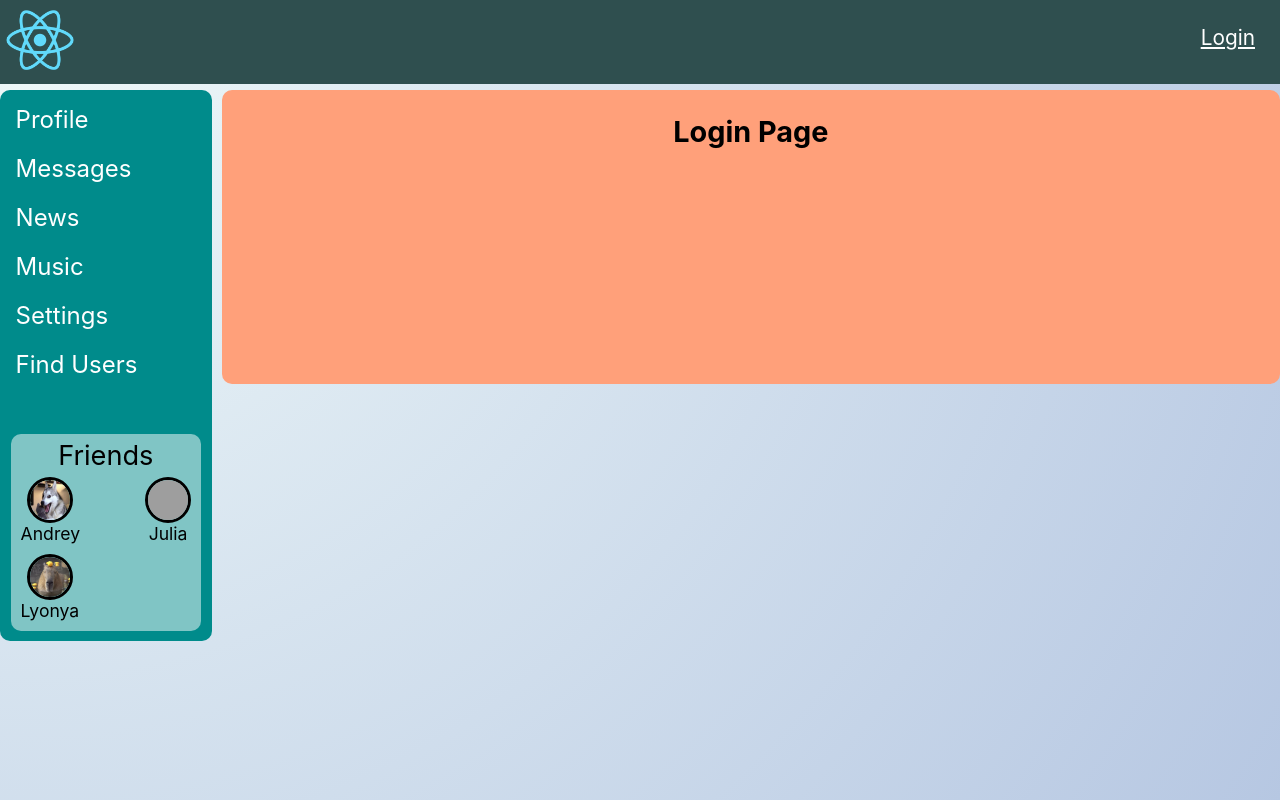
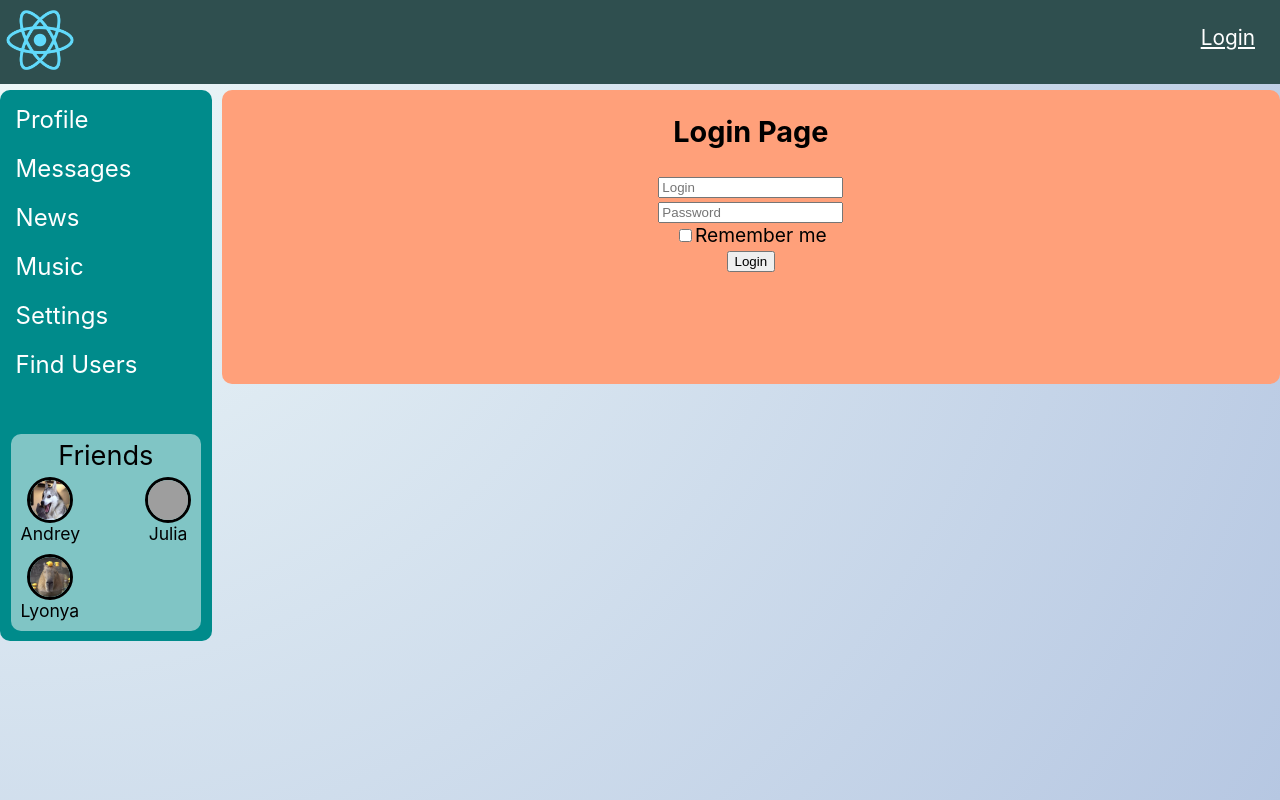
Before and after one commit to DeveloperNP/social-network, a React (Create React App) app: page /login in a window 1280 px wide. Built offline with nearby package versions, Linux system fonts and the light colour scheme; no server answers; grey boxes are pictures that could not be loaded.

Commit message:
added LoginForm using Redux Form library (75th lesson)

```diff
--- a/package.json
+++ b/package.json
@@ -14,6 +14,7 @@
     "react-router-dom": "^6.10.0",
     "react-scripts": "5.0.1",
     "redux": "^4.2.1",
+    "redux-form": "^8.3.10",
     "web-vitals": "^2.1.4"
   },
   "scripts": {
--- a/src/components/Login/Login.jsx
+++ b/src/components/Login/Login.jsx
@@ -1,10 +1,37 @@
 import React from 'react';
 import s from './Login.module.css'
+import { Field, reduxForm } from 'redux-form';
+
+const LoginForm = (props) => {
+  return(
+    <form onSubmit={props.handleSubmit}>
+      <div>
+        <Field component={'input'} name={'login'} placeholder={'Login'} />
+      </div>
+      <div>
+        <Field component={'input'} name={'password'} placeholder={'Password'} />
+      </div>
+      <div>
+        <Field component={'input'} name={'rememberMe'} type={'checkbox'} />Remember me
+      </div>
+      <div>
+        <button>Login</button>
+      </div>
+    </form>
+  );
+}
+
+const LoginReduxForm = reduxForm({ form: 'login' })(LoginForm);
 
 const Login = (props) => {
+  const onSubmit = (formData) => {
+    console.log(formData);
+  }
+
   return (
     <div className={s.loginBlock}>
       <h2>Login Page</h2>
+      <LoginReduxForm onSubmit={onSubmit} />
     </div>
   );
 }
--- a/src/redux/redux-store.js
+++ b/src/redux/redux-store.js
@@ -4,6 +4,7 @@
 import sidebarReducer from "./sidebar-reducer";
 import usersReducer from "./users-reducer";
 import authReducer from "./auth-reducer";
+import { reducer as formReducer } from 'redux-form'
 
 const store = configureStore({
   reducer: {
@@ -11,7 +12,8 @@
     dialogsPage: dialogsReducer,
     sidebar: sidebarReducer,
     usersPage: usersReducer,
-    auth: authReducer
+    auth: authReducer,
+    form: formReducer
   }
 });
 
```
Also changed, not shown: 1 other file (tests, documents, lock files or other folders).
